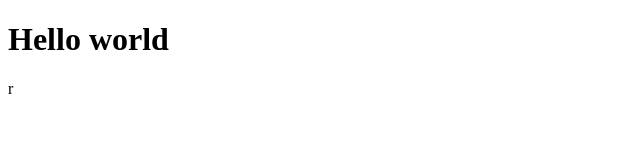
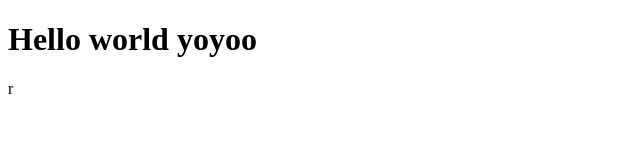
Before and after one commit to AnatoliiS1986/coursera-study, a plain HTML site: page site/index.html in a window 1280 px wide. Shown: the whole page, without its empty margins (0-640 px from the left). Drawn offline with Linux system fonts and the light colour scheme.

Commit message:
small extra

```diff
--- a/site/index.html
+++ b/site/index.html
@@ -4,6 +4,6 @@
 	<title>Hello world</title>
 </head>
 <body>
-<h1>Hello world</h1>
+<h1>Hello world yoyoo</h1>
 </body>r
 </html>
```
